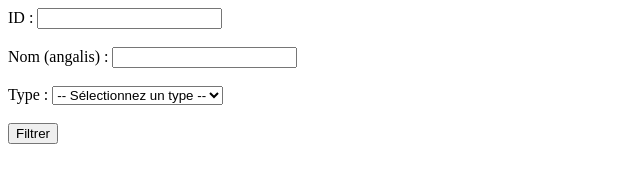
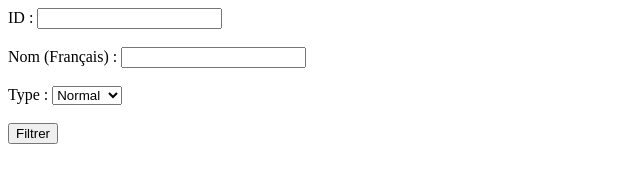
Before and after one commit to mohamed-frah/runtrackJs, a plain HTML site: page jour03/job03/index.html in a window 1280 px wide. Shown: the whole page, without its empty margins (0-640 px from the left). Drawn offline with Linux system fonts and the light colour scheme.

Commit message:
j'ai changé les noms des types et j'ai les mises en anglais

```diff
--- a/jour03/job03/index.html
+++ b/jour03/job03/index.html
@@ -10,30 +10,29 @@
         <label for="id">ID :</label>
         <input type="text" id="id" name="id"><br><br>
 
-        <label for="nom">Nom (angalis) :</label>
+        <label for="nom">Nom (Français) :</label>
         <input type="text" id="nom" name="nom"><br><br>
 
         <label for="type">Type :</label>
         <select id="type" name="type">
-            <option value="">-- Sélectionnez un type --</option>
             <option value="Normal">Normal</option>
-            <option value="Fighting">Combat</option>
-            <option value="Flying">Vol</option>
+            <option value="Fighting">Fighting</option>
+            <option value="Flying">Flying</option>
             <option value="Poison">Poison</option>
-            <option value="Ground">Sol</option>
-            <option value="Rock">Roche</option>
-            <option value="Bug">Insecte</option>
-            <option value="Ghost">Spectre</option>
-            <option value="Steel">Acier</option>
-            <option value="Fire">Feu</option>
-            <option value="Water">Eau</option>
-            <option value="Grass">Plante</option>
-            <option value="Electric">Électrique</option>
-            <option value="Psychic">Psy</option>
-            <option value="Ice">Glace</option>
+            <option value="Ground">Ground</option>
+            <option value="Rock">Rock</option>
+            <option value="Bug">Bug</option>
+            <option value="Ghost">Ghost</option>
+            <option value="Steel">Steel</option>
+            <option value="Fire">Fire</option>
+            <option value="Water">Water</option>
+            <option value="Grass">Grass</option>
+            <option value="Electric">Electric</option>
+            <option value="Psychic">Psychic</option>
+            <option value="Ice">Ice</option>
             <option value="Dragon">Dragon</option>
-            <option value="Dark">Ténèbres</option>
-            <option value="Fairy">Fée</option>
+            <option value="Dark">Dark</option>
+            <option value="Fairy">Fairy</option>
             <!-- Ajoutez d'autres options pour les différents types de Pokémon -->
         </select><br><br>
 
```
